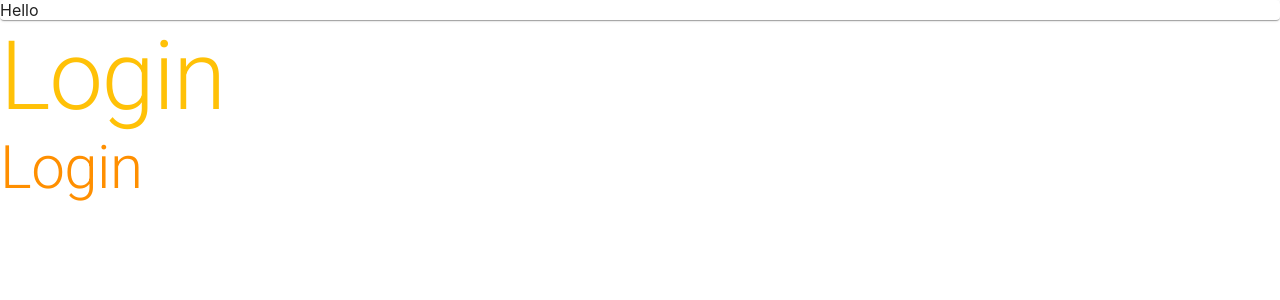
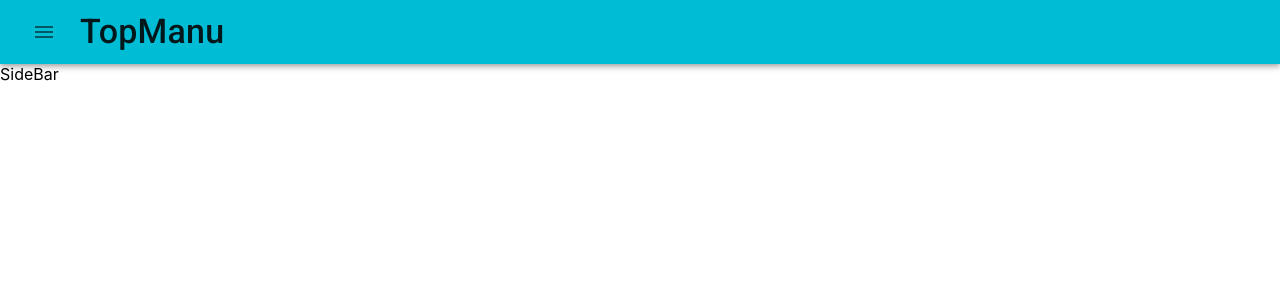
Before and after one commit to Joy-Honchan/conference-system, a React (Create React App) app: page /logout in a window 1280 px wide. Before the commit this address led to /login. Shown: the top 300 px of the page. Built offline with nearby package versions, Linux system fonts and the light colour scheme.

Commit message:
feat: add topmenu as MUI appbar

```diff
--- a/src/App.tsx
+++ b/src/App.tsx
@@ -7,7 +7,10 @@ import {
 } from 'react-router-dom'
 import RouteConfig from 'configs/route'
 
+//ThemeProvider
 import ThemeProvider from 'providers/ThemeProvider'
+
+import TemplatWithNavebar from 'components/Navbar'
 
 const Login = lazy(() => import('pages/Login'))
 
@@ -40,15 +43,10 @@ export default App
 
 const InnerRouter = () => {
   const navigate = useNavigate()
-  useEffect(() => {
-    // if no login token
-    navigate('/login')
-  }, [])
+  // useEffect(() => {
+  //   // if no login token
+  //   navigate('/login')
+  // }, [])
   const routes = useRoutes(RouteConfig)
-  return (
-    <div>
-      Navbar
-      {routes}
-    </div>
-  )
+  return <TemplatWithNavebar>{routes}</TemplatWithNavebar>
 }
--- /dev/null
+++ b/src/components/Navbar/SideBar.tsx
@@ -0,0 +1,7 @@
+import React from 'react'
+
+export default function SideBar() {
+  return (
+    <div>SideBar</div>
+  )
+}
--- /dev/null
+++ b/src/components/Navbar/TopManu.tsx
@@ -0,0 +1,27 @@
+import React from 'react'
+import AppBar from '@mui/material/AppBar'
+import ToolBar from '@mui/material/Toolbar'
+import Typography from '@mui/material/Typography'
+
+import IconButton from '@mui/material/IconButton'
+import Button from '@mui/material/Button'
+
+//icons
+const MenuIcon = React.lazy(() => import('@mui/icons-material/Menu'))
+const LogoutIcon = React.lazy(() => import('@mui/icons-material/Logout'))
+
+export default function TopManu() {
+  return (
+    <AppBar position="static">
+      <ToolBar>
+        <IconButton sx={{ mr: 2 }}>
+          <MenuIcon />
+        </IconButton>
+        <Typography variant="h4" component='div' sx={{ flexGrow: 1 }}>
+          TopManu
+        </Typography>
+        <Button startIcon={<LogoutIcon/>}>Logout</Button>
+      </ToolBar>
+    </AppBar>
+  )
+}
--- /dev/null
+++ b/src/components/Navbar/index.tsx
@@ -0,0 +1,18 @@
+import React from 'react'
+
+import SideBar from './SideBar'
+import TopManu from './TopManu'
+
+export default function TemplatWithNavebar({
+  children
+}: {
+  children: React.ReactNode
+}) {
+  return (
+    <>
+      <TopManu />
+      <SideBar />
+      {children}
+    </>
+  )
+}
--- a/src/providers/ThemeProvider/index.tsx
+++ b/src/providers/ThemeProvider/index.tsx
@@ -29,21 +29,12 @@ const ThemeProvider = ({ children }: { children: React.ReactNode }) => {
       createTheme({
         palette: {
           mode,
-          primary:
-            mode === 'dark'
-              ? {
+          primary:{
                   lighter: cyan[200],
                   light: cyan[300],
                   main: cyan[500],
                   dark: cyan[700],
                   darker: cyan[800]
-                }
-              : {
-                  lighter: amber[200],
-                  light: amber[300],
-                  main: amber[500],
-                  dark: amber[700],
-                  darker: amber[800]
                 },
           ...(mode === 'dark' && {
             background: {
```
